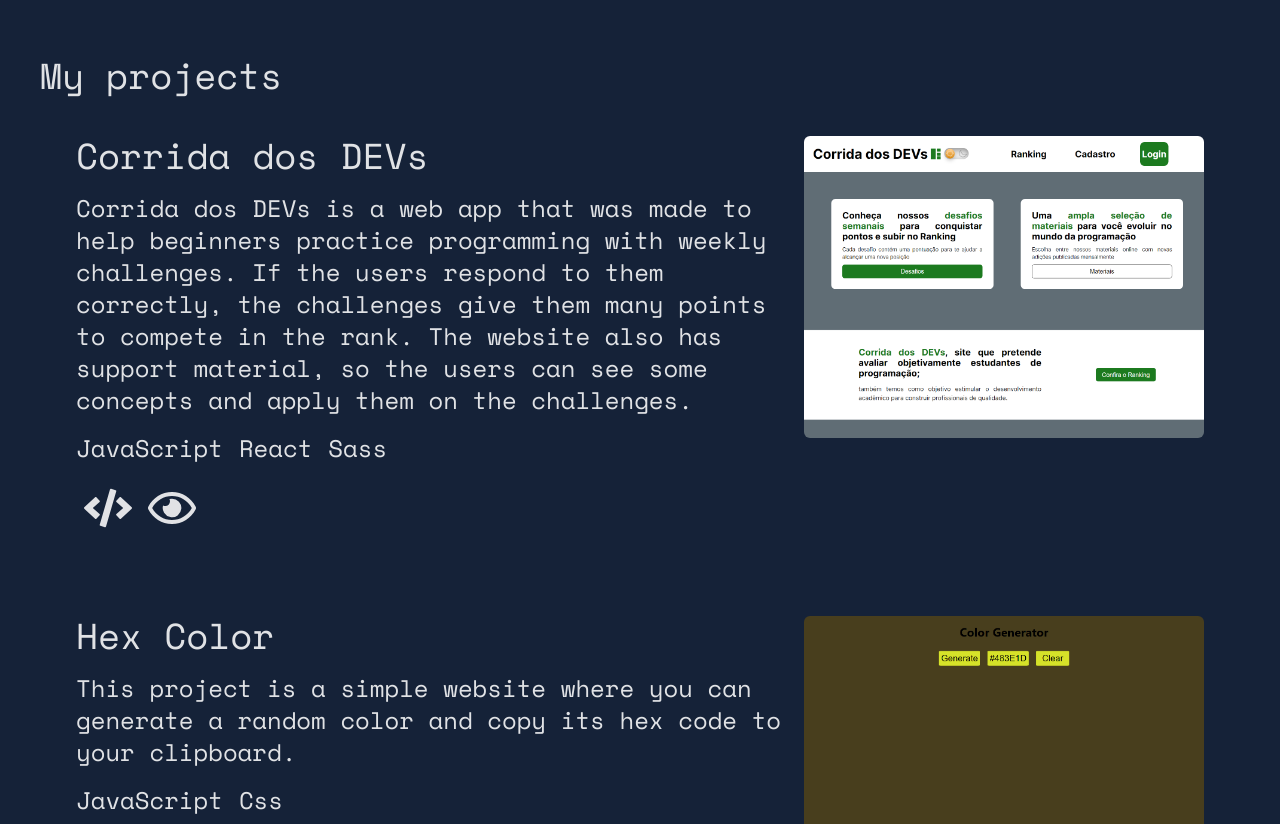
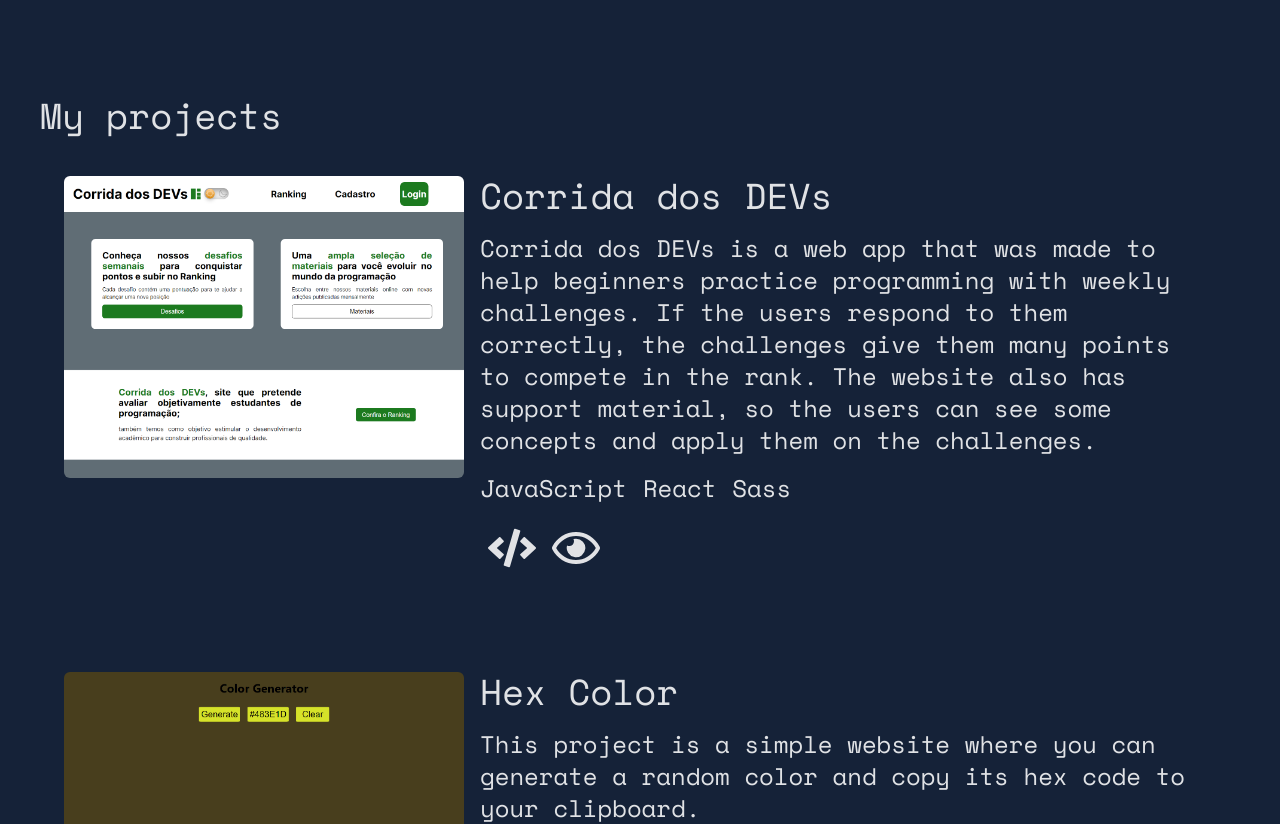
Before and after one commit to jpclrocha/portfolio, a React (Vite) app: page / in a window 1280 px wide. Shown: the part 1320-2144 px from the top of the page. Built offline with nearby package versions, Linux system fonts and the light colour scheme.

Commit message:
Fix responsive layout for medium displays and fixed contacts link

```diff
--- a/src/Components/CardProject/CardProject.jsx
+++ b/src/Components/CardProject/CardProject.jsx
@@ -1,4 +1,9 @@
 import { FaCode, FaRegEye } from 'react-icons/fa'
+
+const containerTypes = {
+	normal: 'flex-row',
+	inverted: 'flex-row-reverse',
+}
 
 export default function CardProject({
 	name,
@@ -7,13 +12,19 @@ export default function CardProject({
 	image_url,
 	repo_url,
 	homepage,
+	type,
 }) {
 	return (
 		<div
 			key={name}
-			className={`flex flex-col-reverse w-full h-fit mb-20 justify-center lg:flex-row`}
+			className={`flex flex-wrap w-full h-fit mb-20 justify-center lg:${containerTypes[type]}`}
 		>
-			<div className='flex flex-col w-full h-fit mt-5 lg:w-3/5 lg:mt-0 lg:mr-2'>
+			<img
+				src={image_url}
+				alt={name}
+				className='w-full h-fit rounded-md lg:w-1/3'
+			/>
+			<div className='flex flex-col w-full h-fit mt-5 lg:w-3/5 lg:mt-0 lg:m-4'>
 				<h1 className='text-2xl mb-2 md:text-4xl lg:text-2xl lg:mb-0 xl:text-4xl xl:mb-4'>
 					{name}
 				</h1>
@@ -49,12 +60,6 @@ export default function CardProject({
 					</a>
 				</div>
 			</div>
-
-			<img
-				src={image_url}
-				alt={name}
-				className='w-full h-fit rounded-md lg:w-1/3'
-			/>
 		</div>
 	)
 }
--- a/src/Components/Contact/Contact.jsx
+++ b/src/Components/Contact/Contact.jsx
@@ -55,10 +55,15 @@ export default function Contact() {
 							key={item.name}
 							className='flex w-fit h-fit items-center'
 						>
-							<a href={item.url} target='_blank' rel='noreferrer'>
+							<a
+								href={item.url}
+								target='_blank'
+								rel='noreferrer'
+								className='inline-flex items-center'
+							>
 								{item.icon}
+								<h1 className='text-xl'>{item.name}</h1>
 							</a>
-							<h1 className='text-xl'>{item.name}</h1>
 						</div>
 					)
 				})}
--- a/src/Components/LandingPage/LandingPage.jsx
+++ b/src/Components/LandingPage/LandingPage.jsx
@@ -3,7 +3,7 @@ import SocialMedia from '../SocialMedia/SocialMedia'
 export default function LandingPage() {
 	return (
 		<div
-			className='flex flex-col-reverse w-full h-[90vh] sm:h-[100vh] md:h-[50vh] lg:h-[90vh] items-center justify-end lg:flex-row lg:justify-evenly lg:items-center'
+			className='flex flex-col-reverse w-full h-[90vh] sm:h-[100vh] md:h-fit md:mb-10 lg:h-[90vh] items-center justify-end lg:flex-row lg:justify-evenly lg:items-center'
 			id='home'
 		>
 			<div className='flex flex-col items-center'>
--- a/src/Components/MyProjects/MyProjects.jsx
+++ b/src/Components/MyProjects/MyProjects.jsx
@@ -10,6 +10,7 @@ export default function MyProjects() {
 				'Corrida dos DEVs is a web app that was made to help beginners practice programming with weekly challenges. If the users respond to them correctly, the challenges give them many points to compete in the rank. The website also has support material, so the users can see some concepts and apply them on the challenges.',
 			homepage: '',
 			stack: ['JavaScript', 'React', 'Sass'],
+			type: 'inverted',
 		},
 		{
 			image_url: 'hex-color.png',
@@ -19,6 +20,7 @@ export default function MyProjects() {
 				'This project is a simple website where you can generate a random color and copy its hex code to your clipboard.',
 			homepage: 'https://jpclrocha.github.io/hex-color/',
 			stack: ['JavaScript', 'Css'],
+			type: 'normal',
 		},
 		{
 			image_url: 'quebra-cabeca.png',
@@ -28,6 +30,7 @@ export default function MyProjects() {
 				'This project is a simple web game where you have to put the numbers in order and the last square has to be the blank one. Looks easy, right?',
 			homepage: 'https://jpclrocha.github.io/quebracabeca/',
 			stack: ['JavaScript', 'Bootstrap'],
+			type: 'inverted',
 		},
 	]
 
```
